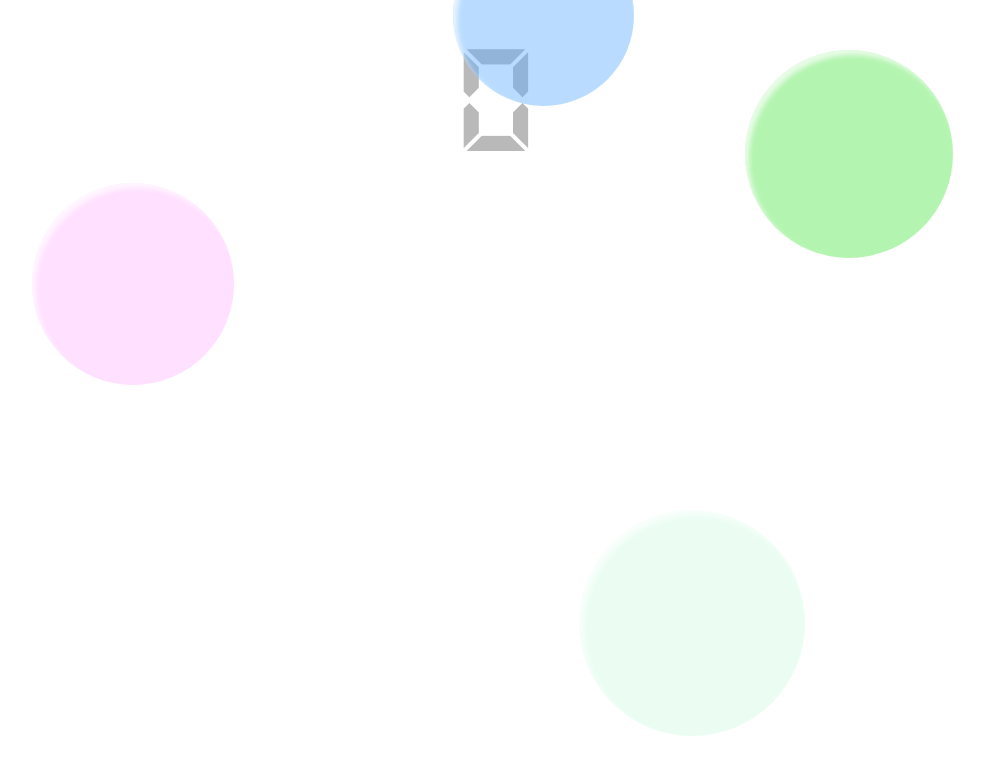
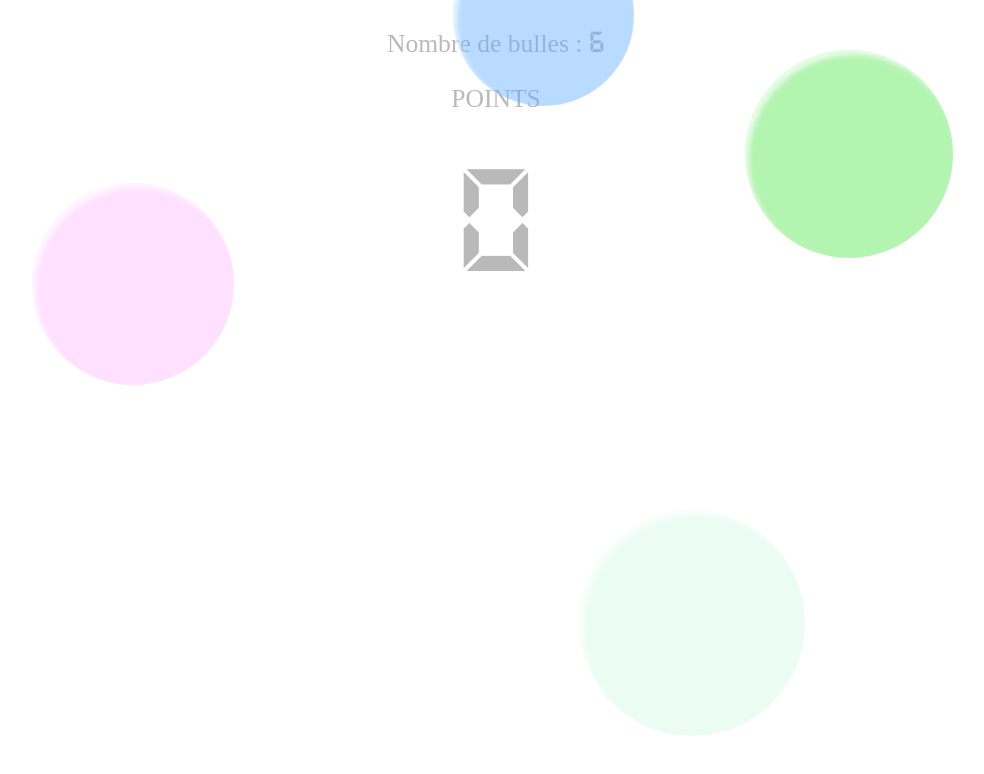
Before and after one commit to smouron/ExerciceFromScratch, a plain HTML site: page bubble/index.html in a window 1280 px wide. Shown: the top 774 px of the page, without its empty margins (144-1128 px from the left). Drawn offline with Linux system fonts and the light colour scheme.

Commit message:
Ajout d'un compteur total de bulles dans BUBBLE

```diff
--- a/bubble/bubble.css
+++ b/bubble/bubble.css
@@ -12,10 +12,23 @@ body {
 h3 {
 	font-size: 10rem;
 	text-align: center;
-	margin-top: 20px;
+	margin-top: 0px;
 	color: rgba(128, 128, 128, 0.55);
 	font-family: DS-Digital, Impact, "Arial Black", Arial, sans-serif;
 }
+
+p {
+	font-size: 1.6rem;
+	text-align: center;
+	color: rgba(128, 128, 128, 0.55);
+}
+
+p span {
+	font-size: 2rem;
+	color: rgba(128, 128, 128, 0.55);
+	font-family: DS-Digital, Impact, "Arial Black", Arial, sans-serif;
+}
+
 
 .bubble {
 	position: absolute;
--- a/bubble/bubble.js
+++ b/bubble/bubble.js
@@ -1,5 +1,7 @@
-const counterDisplay = document.querySelector('h3');
+const pointDisplay = document.querySelector('h3');
+const counterDisplay = document.querySelector('span');
 let counter = 0;
+let point = 0;
 
 const bubbleMaker = () => {
 	const bubble = document.createElement("span");
@@ -19,10 +21,12 @@ const bubbleMaker = () => {
 
 	const plusMinus = Math.random() > 0.5 ? 1 : -1; /* comme un IF */
 	bubble.style.setProperty("--left", Math.random () * 100 * plusMinus + "%");
+	counter++;
+	counterDisplay.textContent = counter;
 
 	bubble.addEventListener("click", () => {
-		counter++;
-		counterDisplay.textContent = counter; /* Remplace le texte dans h3 par la nouvelle valeur */
+		point++;
+		pointDisplay.textContent = point; /* Remplace le texte dans h3 par la nouvelle valeur */
 		bubble.remove();
 	});
 
--- a/bubble/index.html
+++ b/bubble/index.html
@@ -13,7 +13,11 @@
 </head>
 
 <body>
-	<h3>0</h3>
+	<div>
+		<p>Nombre de bulles : <span>0</span></p>
+		<p>POINTS</p>
+		<h3>0</h3>
+	</div>
 	<script src="./bubble.js"></script>
 </body>
 </html>
```
